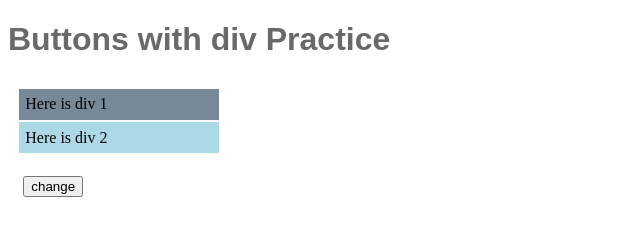
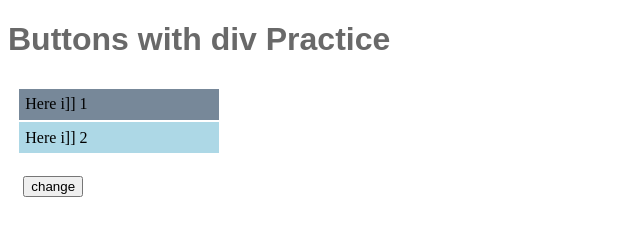
Before and after one commit to PawanDhangar/Next-Codebase, a plain HTML site: page index2.html in a window 1280 px wide. Shown: the full height of the page, 0-640 px from the left. Drawn offline with Linux system fonts and the light colour scheme.

Commit message:
Special Commit

```diff
--- a/index2.html
+++ b/index2.html
@@ -12,11 +12,11 @@
     <h1>Buttons with div Practice</h1>
 <div>
     <div id ="div1">
-        Here is div 1
+        Here i]] 1
     </div>
 
     <div id ="div2">
-        Here is div 2
+        Here i]] 2
     </div>
     <p>
         <input type="button" value="change" onclick= "dochange()">
```
